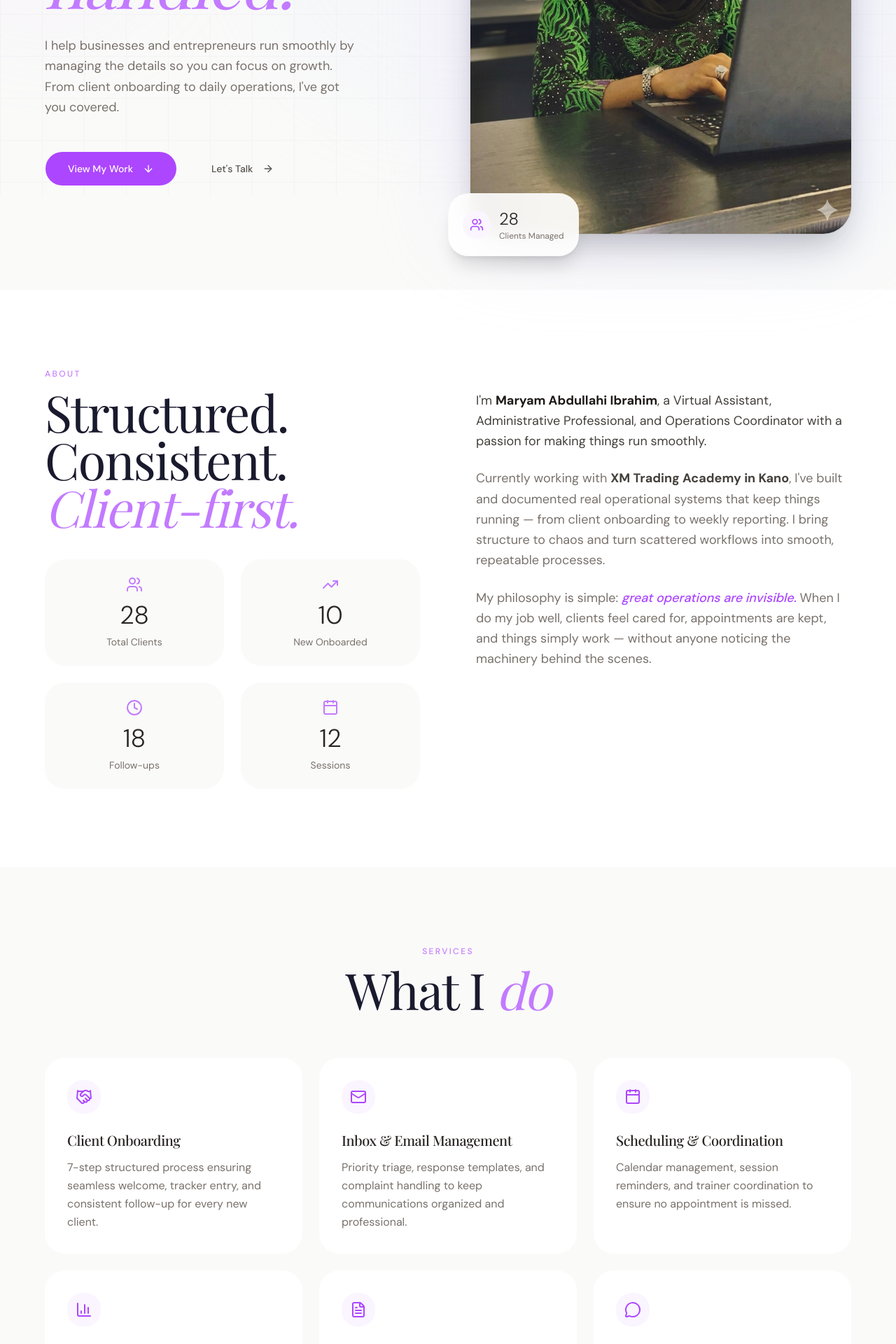
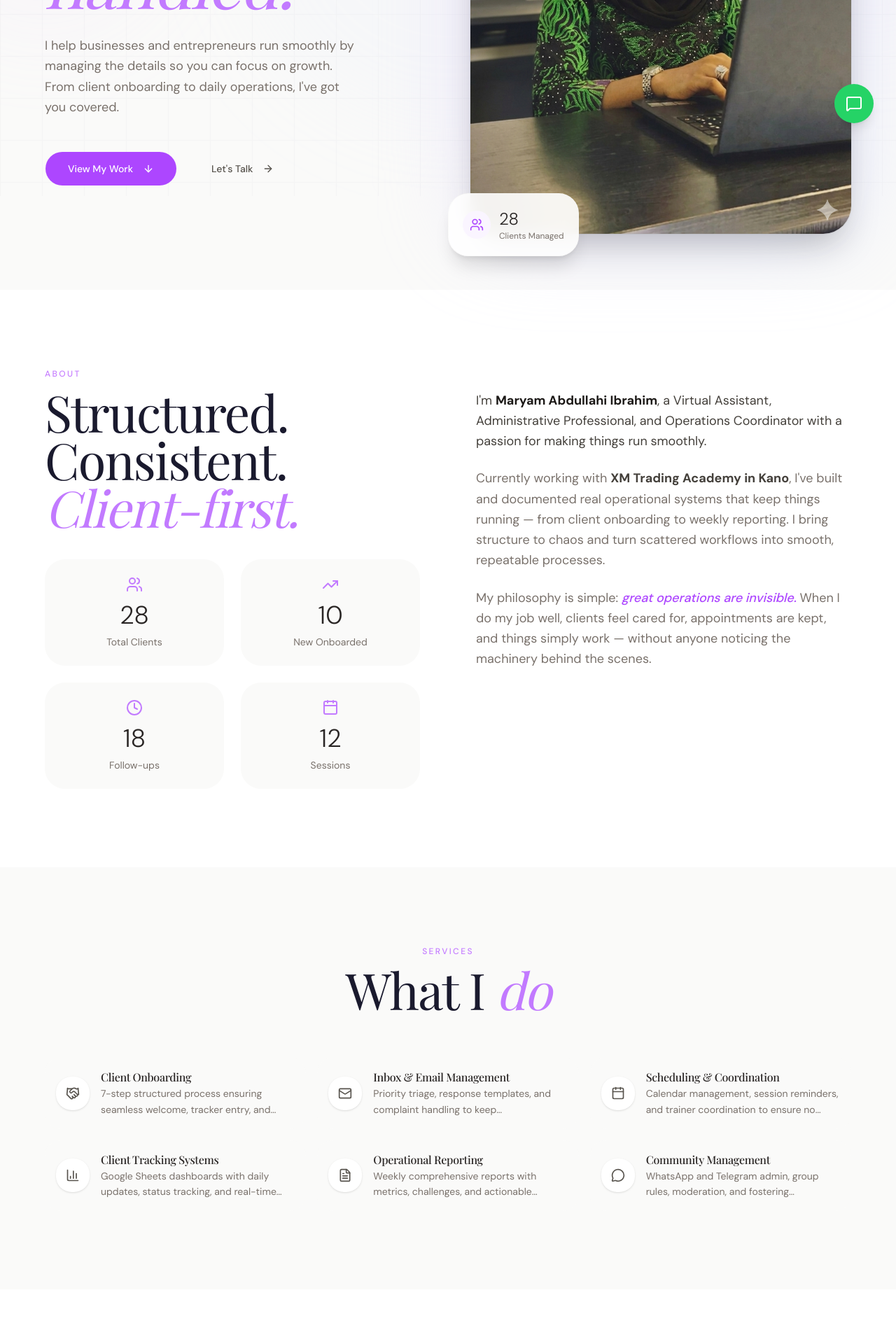
Before and after one commit to Abdulhalim7177/maryam, a Next.js app: page / in a window 1280 px wide. Shown: the part 520-2440 px from the top of the page at 70% size. Built offline with nearby package versions, Linux system fonts and the light colour scheme.

Commit message:
feat: add back-to-top button and WhatsApp contact widget

```diff
--- a/app/page.tsx
+++ b/app/page.tsx
@@ -29,7 +29,9 @@ import {
   Menu,
   X,
   Sun,
-  Moon
+  Moon,
+  ArrowUp,
+  MessageSquare
 } from "lucide-react";
 
 const navLinks = [
@@ -221,9 +223,14 @@ export default function Portfolio() {
   const [mounted, setMounted] = useState(false);
   const [mobileMenuOpen, setMobileMenuOpen] = useState(false);
   const [theme, setTheme] = useState<"light" | "dark">("light");
+  const [showBackToTop, setShowBackToTop] = useState(false);
 
   const toggleTheme = () => {
     setTheme(prev => prev === "light" ? "dark" : "light");
+  };
+
+  const scrollToTop = () => {
+    window.scrollTo({ top: 0, behavior: 'smooth' });
   };
 
   useEffect(() => {
@@ -251,6 +258,7 @@ export default function Portfolio() {
       document.documentElement.style.setProperty('--scroll-y', `${scrollY}px`);
 
       setIsScrolled(window.scrollY > 50);
+      setShowBackToTop(window.scrollY > 500);
 
       const sections = ["hero", "about", "services", "work", "tools", "contact"];
       for (const section of sections) {
@@ -482,21 +490,22 @@ export default function Portfolio() {
             </h2>
           </div>
 
-          <div className="grid md:grid-cols-2 lg:grid-cols-3 gap-6">
+          <div className="grid md:grid-cols-2 lg:grid-cols-3 gap-4">
             {services.map((service, i) => {
               const Icon = service.icon;
               return (
                 <TiltCard
                   key={i}
-                  className={`rounded-2xl p-8 hover:shadow-xl hover:shadow-purple-500/10 transition-all duration-500 hover:-translate-y-2 cursor-default group relative overflow-hidden ${theme === 'dark' ? 'bg-[#18181b]' : 'bg-white'}`}
+                  className={`rounded-xl p-4 hover:shadow-lg hover:shadow-purple-500/10 transition-all duration-300 cursor-default group ${theme === 'dark' ? 'bg-[#27272a]/80 hover:bg-[#27272a]' : 'bg-stone-50/80 hover:bg-white'}`}
                 >
-                  <div className={`absolute inset-0 transition-opacity duration-500 opacity-0 group-hover:opacity-100 ${theme === 'dark' ? 'bg-gradient-to-br from-purple-900/30 to-transparent' : 'bg-gradient-to-br from-purple-50/50 to-transparent'}`} />
-                  <div className="relative z-10">
-                    <div className="w-12 h-12 rounded-xl bg-purple-50 flex items-center justify-center mb-6 group-hover:bg-purple-500 transition-colors duration-300">
-                      <Icon className="w-6 h-6 text-purple-500 group-hover:text-white transition-colors duration-300" />
+                  <div className="flex items-center gap-4">
+                    <div className={`w-12 h-12 rounded-xl flex items-center justify-center shadow-sm group-hover:shadow-md transition-all duration-300 flex-shrink-0 ${theme === 'dark' ? 'bg-[#18181b]' : 'bg-white'}`}>
+                      <Icon className={`w-5 h-5 transition-colors duration-300 ${theme === 'dark' ? 'text-stone-400 group-hover:text-purple-400' : 'text-stone-600 group-hover:text-purple-500'}`} />
                     </div>
-                    <h3 className={`text-xl font-medium mb-3 transition-colors duration-300 ${theme === 'dark' ? 'text-white' : 'text-stone-800'}`} style={{ fontFamily: "var(--font-heading)" }}>{service.title}</h3>
-                    <p className={`leading-relaxed transition-colors duration-300 ${theme === 'dark' ? 'text-stone-400' : 'text-stone-500'}`}>{service.description}</p>
+                    <div className="flex-1 min-w-0">
+                      <h3 className={`text-base font-medium transition-colors duration-300 ${theme === 'dark' ? 'text-white' : 'text-stone-800'}`} style={{ fontFamily: "var(--font-heading)" }}>{service.title}</h3>
+                      <p className={`leading-relaxed transition-colors duration-300 text-sm line-clamp-2 ${theme === 'dark' ? 'text-stone-400' : 'text-stone-500'}`}>{service.description}</p>
+                    </div>
                   </div>
                 </TiltCard>
               );
@@ -519,7 +528,7 @@ export default function Portfolio() {
             {workItems.map((item, i) => (
               <TiltCard
                 key={i}
-                className={`group rounded-2xl overflow-hidden hover:shadow-2xl hover:shadow-purple-500/10 transition-all duration-500 hover:-translate-y-2 ring-1 ${theme === 'dark' ? 'bg-[#18181b] border-white/10' : 'bg-white border-stone-900/5'} ${i === 0 ? "md:col-span-2" : ""}`}
+                className={`group rounded-2xl overflow-hidden hover:shadow-2xl hover:shadow-purple-500/10 transition-all duration-500 hover:-translate-y-2 ring-1 ${theme === 'dark' ? 'bg-[#27272a]/80 hover:bg-[#27272a] border-white/10' : 'bg-stone-50/80 hover:bg-white border-stone-900/5'} ${i === 0 ? "md:col-span-2" : ""}`}
               >
                 <div className="relative h-64 overflow-hidden">
                   <Image
@@ -533,7 +542,9 @@ export default function Portfolio() {
                 </div>
 
                 <div className="p-8">
-                  <h3 className={`text-2xl font-medium mb-3 transition-colors duration-300 ${theme === 'dark' ? 'text-white' : 'text-stone-800'}`} style={{ fontFamily: "var(--font-heading)" }}>{item.title}</h3>
+                  <div className="flex items-start gap-4 mb-4">
+                    <h3 className={`text-2xl font-medium transition-colors duration-300 ${theme === 'dark' ? 'text-white' : 'text-stone-800'}`} style={{ fontFamily: "var(--font-heading)" }}>{item.title}</h3>
+                  </div>
                   <p className={`mb-6 leading-relaxed transition-colors duration-300 ${theme === 'dark' ? 'text-stone-400' : 'text-stone-500'}`}>{item.description}</p>
 
                   {item.stats && (
@@ -541,8 +552,10 @@ export default function Portfolio() {
                       {item.stats.map((stat, j) => {
                         const StatIcon = stat.icon;
                         return (
-                          <div key={j} className={`rounded-xl p-4 text-center transition-colors duration-300 ${theme === 'dark' ? 'bg-[#27272a]' : 'bg-white'}`}>
-                            <StatIcon className="w-5 h-5 text-purple-400 mx-auto mb-2" />
+                          <div key={j} className={`rounded-xl p-4 text-center transition-colors duration-300 ${theme === 'dark' ? 'bg-[#18181b]' : 'bg-white'}`}>
+                            <div className={`w-10 h-10 rounded-xl flex items-center justify-center mx-auto mb-2 ${theme === 'dark' ? 'bg-purple-900/30' : 'bg-purple-50'}`}>
+                              <StatIcon className="w-5 h-5 text-purple-400" />
+                            </div>
                             <span className={`text-xl font-light block transition-colors duration-300 ${theme === 'dark' ? 'text-white' : 'text-stone-800'}`}><AnimatedCounter target={stat.value} /></span>
                             <p className={`text-xs mt-1 transition-colors duration-300 ${theme === 'dark' ? 'text-stone-500' : 'text-stone-500'}`}>{stat.label}</p>
                           </div>
@@ -579,12 +592,13 @@ export default function Portfolio() {
             {tools.map((tool, i) => {
               const Icon = tool.icon;
               return (
-                <div key={i} className={`p-6 rounded-2xl text-center hover:shadow-lg hover:shadow-purple-500/10 transition-all duration-300 hover:-translate-y-1 cursor-default group relative overflow-hidden ${theme === 'dark' ? 'bg-[#18181b]' : 'bg-white'}`}>
-                  <div className={`absolute inset-0 opacity-0 group-hover:opacity-100 transition-opacity duration-300 ${theme === 'dark' ? 'bg-gradient-to-br from-purple-900/20 to-transparent' : 'bg-gradient-to-br from-purple-50/30 to-transparent'}`} />
+                <div key={i} className={`p-6 rounded-2xl text-center hover:shadow-lg hover:shadow-purple-500/10 transition-all duration-300 hover:-translate-y-1 cursor-default group ${theme === 'dark' ? 'bg-[#27272a]/80 hover:bg-[#27272a]' : 'bg-stone-50/80 hover:bg-white'}`}>
                   <div className="relative z-10">
-                    <Icon className="w-8 h-8 text-purple-400 mx-auto mb-4 group-hover:scale-110 transition-transform duration-300" />
-                    <h3 className={`font-medium mb-2 transition-colors duration-300 ${theme === 'dark' ? 'text-stone-300' : 'text-stone-700'}`}>{tool.name}</h3>
-                    <Badge variant="outline" className={`text-xs rounded-full transition-colors duration-300 ${theme === 'dark' ? 'border-stone-700 text-stone-400' : 'border-stone-200 text-stone-500'}`}>{tool.category}</Badge>
+                    <div className={`w-14 h-14 rounded-xl flex items-center justify-center mx-auto mb-4 transition-all duration-300 group-hover:scale-110 ${theme === 'dark' ? 'bg-[#18181b]' : 'bg-white shadow-sm group-hover:shadow-md'}`}>
+                      <Icon className={`w-7 h-7 ${theme === 'dark' ? 'text-purple-400' : 'text-purple-500'}`} />
+                    </div>
+                    <h3 className={`font-medium mb-2 transition-colors duration-300 ${theme === 'dark' ? 'text-white' : 'text-stone-700'}`}>{tool.name}</h3>
+                    <Badge variant="outline" className={`text-xs rounded-full transition-colors duration-300 ${theme === 'dark' ? 'border-stone-600 text-stone-400' : 'border-stone-200 text-stone-500'}`}>{tool.category}</Badge>
                   </div>
                 </div>
               );
@@ -615,7 +629,7 @@ export default function Portfolio() {
                     <a
                       key={i}
                       href={method.href}
-                      className={`flex items-center gap-4 p-4 rounded-xl transition-colors duration-300 group ${theme === 'dark' ? 'bg-[#27272a] hover:bg-purple-900/20' : 'bg-stone-50 hover:bg-purple-50'}`}
+                      className={`flex items-center gap-4 p-4 rounded-xl transition-colors duration-300 group ${theme === 'dark' ? 'bg-[#27272a]/80 hover:bg-[#27272a]' : 'bg-stone-50/80 hover:bg-white'}`}
                     >
                       <div className={`w-12 h-12 rounded-xl flex items-center justify-center shadow-sm group-hover:shadow-md transition-all duration-300 ${theme === 'dark' ? 'bg-[#18181b]' : 'bg-white'}`}>
                         <Icon className={`w-5 h-5 transition-colors duration-300 ${theme === 'dark' ? 'text-stone-400 group-hover:text-purple-400' : 'text-stone-600 group-hover:text-purple-500'}`} />
@@ -692,6 +706,27 @@ export default function Portfolio() {
           <p className="text-sm">© 2026 Maryam Abdullahi Ibrahim · Virtual Assistant & Operations Coordinator · Kano, Nigeria</p>
         </div>
       </footer>
+
+      {/* Floating Widgets */}
+      <div className="fixed bottom-8 right-8 flex flex-col gap-4 z-50">
+        {/* WhatsApp Button */}
+        <a
+          href="https://wa.me/2348039888339"
+          target="_blank"
+          rel="noopener noreferrer"
+          className={`w-14 h-14 rounded-full flex items-center justify-center transition-all duration-300 hover:scale-110 shadow-lg ${theme === 'dark' ? 'bg-[#25D366] hover:bg-[#20BD5A]' : 'bg-[#25D366] hover:bg-[#20BD5A]'}`}
+        >
+          <MessageSquare className="w-6 h-6 text-white" />
+        </a>
+
+        {/* Back to Top Button */}
+        <button
+          onClick={scrollToTop}
+          className={`w-14 h-14 rounded-full flex items-center justify-center transition-all duration-300 hover:scale-110 shadow-lg ${theme === 'dark' ? 'bg-[#27272a] hover:bg-purple-600 text-white border border-white/10' : 'bg-white hover:bg-purple-500 text-stone-800 border border-stone-200'} ${showBackToTop ? 'opacity-100 translate-y-0' : 'opacity-0 translate-y-4 pointer-events-none'}`}
+        >
+          <ArrowUp className="w-6 h-6" />
+        </button>
+      </div>
     </div>
   );
 }
```
